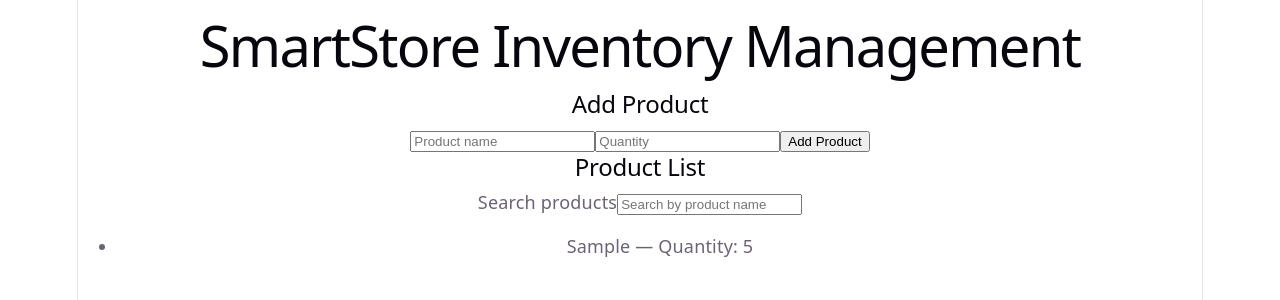
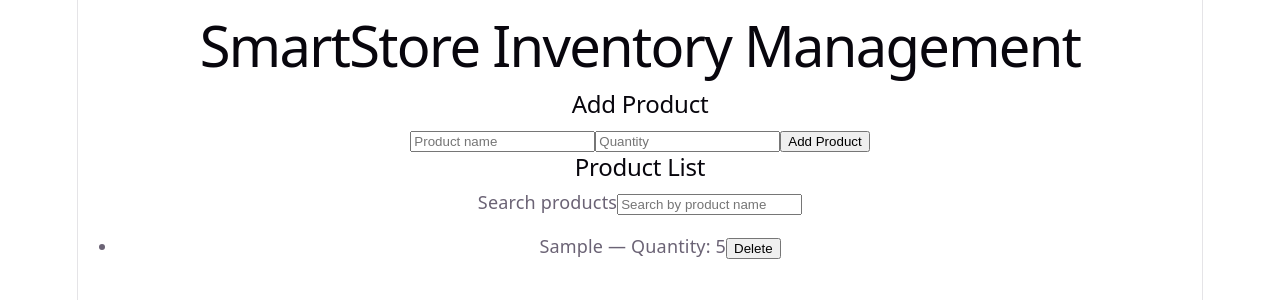
Before and after one commit to saifalhosany2-star/Smartstore_react_mvp, a React (Vite) app: page / in a window 1280 px wide. Both pictures are taken after typing "Sample", "5" into the empty fields and a click on the button "Add Product". Shown: the top 300 px of the page. Built offline with nearby package versions, Linux system fonts and the light colour scheme.

Commit message:
SMART-02: Implement delete product

```diff
--- a/src/App.jsx
+++ b/src/App.jsx
@@ -28,6 +28,12 @@ function App() {
     setQuantity("");
   }
 
+function deleteProduct(id) {
+  setProducts((prevProducts) =>
+    prevProducts.filter((product) => product.id !== id)
+  );
+}
+
   const filteredProducts = products.filter((product) =>
     product.name.toLowerCase().includes(searchTerm.trim().toLowerCase())
   );
@@ -48,6 +54,8 @@ function App() {
         products={filteredProducts}
         searchTerm={searchTerm}
         onSearchTermChange={setSearchTerm}
+        onDeleteProduct={deleteProduct}
+
       />
     </main>
   );
--- a/src/Components/ProductList.jsx
+++ b/src/Components/ProductList.jsx
@@ -1,4 +1,4 @@
-function ProductList({ products, searchTerm, onSearchTermChange }) {
+function ProductList({ products, searchTerm, onSearchTermChange, onDeleteProduct }) {
   const hasProducts = products.length > 0;
 
   return (
@@ -25,6 +25,14 @@ function ProductList({ products, searchTerm, onSearchTermChange }) {
           {products.map((product) => (
             <li key={product.id}>
               {product.name} — Quantity: {product.quantity}
+
+<button
+  type="button"
+  onClick={() => onDeleteProduct(product.id)}
+>
+  Delete
+</button>
+
             </li>
           ))}
         </ul>
```
